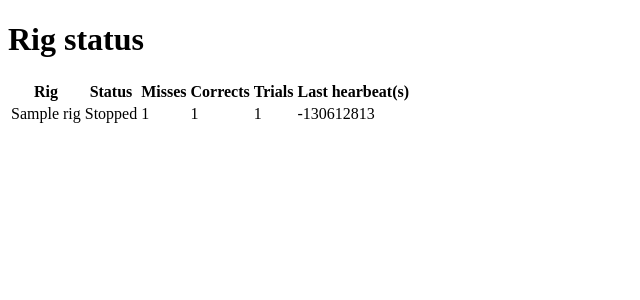
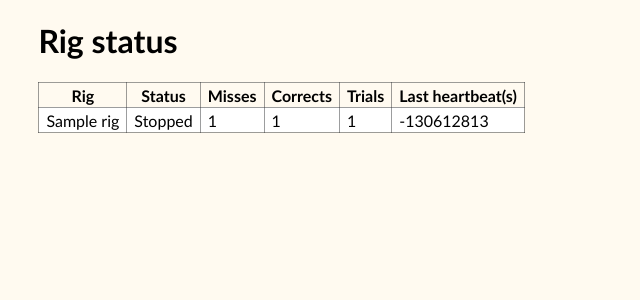
Before and after one commit to c-wilson/behavior_server, a Django app: page /rig_status/ in a window 1280 px wide. Shown: the top 300 px of the page, without its empty margins (0-640 px from the left). Run offline with Django 3.2, Linux system fonts and the light colour scheme; tables that the repository leaves empty hold one stand-in row (values such as "Sample post").

Commit message:
Rig status formatting.

```diff
--- a/rig_status/models.py
+++ b/rig_status/models.py
@@ -1,6 +1,9 @@
 from django.db import models
 from django.utils import timezone
-import django_tables2 as tables
+
+STATUS_COLORS = {'Running': '#98FF98',
+                 'Stopped': 'white',
+                 'Paused': 'red'}
 
 class Rig(models.Model):
     name = models.CharField('Rig', max_length=10)
@@ -10,12 +13,20 @@ class Rig(models.Model):
     n_trials = models.IntegerField('Num Trials', blank=True, default=0)
     last_heartbeat = models.DateTimeField('Last heartbeat', blank=True, default=timezone.now())
 
-    def performance(self):
-        return self.correct / self.trials
-
     def time_since_last(self):
         t = timezone.now() - self.last_heartbeat
         return "{0:0.0f}".format(t.total_seconds())
+
+    def performance(self):
+        p = self.correct / self.n_trials
+        return "{0.2f}".format(p)
+
+    def status_color(self):
+
+        if int(self.time_since_last()) > 200 and not self.status == 'Stopped':
+            return 'red'
+        else:
+            return STATUS_COLORS[self.status]
 
     def reset(self):
         self.correct = 0
--- a/rig_status/templates/rig_status/index.html
+++ b/rig_status/templates/rig_status/index.html
@@ -4,6 +4,23 @@
     <meta charset="UTF-8">
     <title>Rig Status</title>
     <meta http-equiv="refresh" content="30" >
+    <style>
+        body {
+            background-color: floralwhite;
+            font-family: "Trebuchet MS", Arial, Helvetica, sans-serif;
+            margin-left: 3%;
+            margin-top: 0%;
+        }
+        table {
+            border-collapse: collapse
+        }
+        table td, table th {
+            font-size: 1em;
+            border: 1px solid rgba(46, 48, 50, 0.47);
+            padding: 3px 7px 2px 7px;
+        }
+
+    </style>
 </head>
 <body>
 
@@ -20,11 +37,11 @@
             <th>Misses</th>
             <th>Corrects</th>
             <th>Trials</th>
-            <th>Last hearbeat(s)</th>
+            <th>Last heartbeat(s)</th>
 
         </tr>
         {% for r in rigs %}
-            <tr>
+            <tr style="background: {{ r.status_color }}">
                 <td>{{ r.name }}</td>
                 <td>{{ r.status }}</td>
                 <td>{{ r.non_responses }}</td>
--- a/rig_status/views.py
+++ b/rig_status/views.py
@@ -9,7 +9,6 @@ from .models import Rig
 
 def index(request):
     rig_list = Rig.objects.order_by('name')
-    #todo: filter by rig status and inactivity.
 
     context = {'rigs': rig_list}
 
@@ -19,12 +18,9 @@ def index(request):
 
 @csrf_exempt
 def update_status(request):
-    print('hello')
     if request.method == 'POST':
-        print('hello')
         post = request.POST
         try:
-            print (post)
             rigname = post['rig']
             rig = Rig.objects.get_or_create(name=rigname)[0]
             rig.status = post['status']
```
